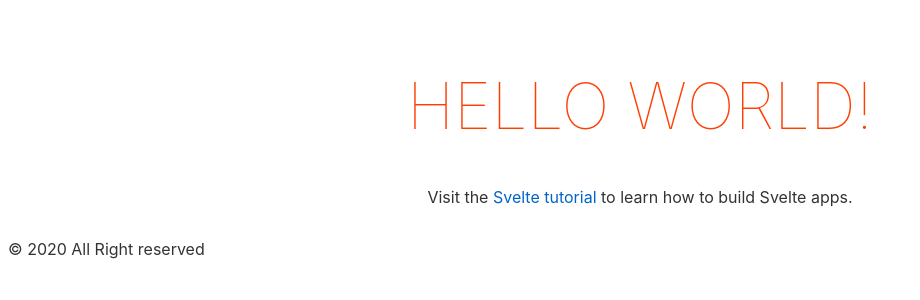
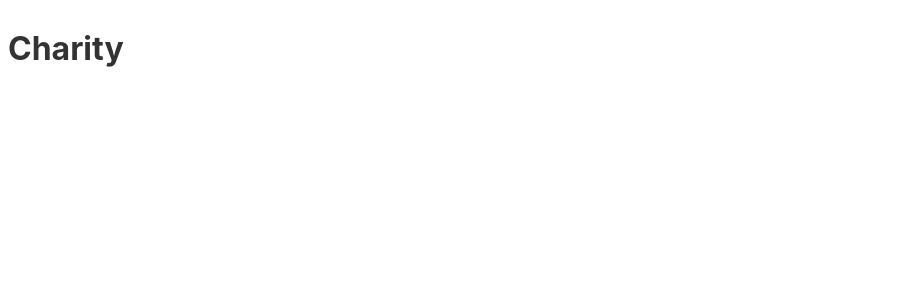
Before and after one commit to UjangSujana/Charity, a Svelte app: page / in a window 1280 px wide. Shown: the top 300 px of the page, without its empty margins (0-920 px from the left). Built offline with nearby package versions, Linux system fonts and the light colour scheme.

Commit message:
Add header

```diff
--- a/src/App.svelte
+++ b/src/App.svelte
@@ -1,31 +1 @@
-<script>
-	export let name;
-</script>
-
-<main>
-	<h1>Hello {name}!</h1>
-	<p>Visit the <a href="https://svelte.dev/tutorial">Svelte tutorial</a> to learn how to build Svelte apps.</p>
-</main>
-<footer>&copy; 2020 All Right reserved </footer>
-
-<style>
-	main {
-		text-align: center;
-		padding: 1em;
-		max-width: 240px;
-		margin: 0 auto;
-	}
-
-	h1 {
-		color: #ff3e00;
-		text-transform: uppercase;
-		font-size: 4em;
-		font-weight: 100;
-	}
-
-	@media (min-width: 640px) {
-		main {
-			max-width: none;
-		}
-	}
-</style>
+<h1>Charity</h1>
```
